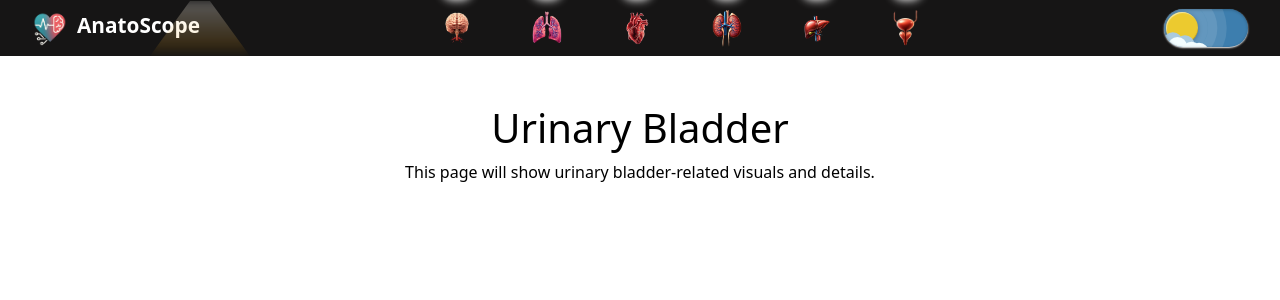
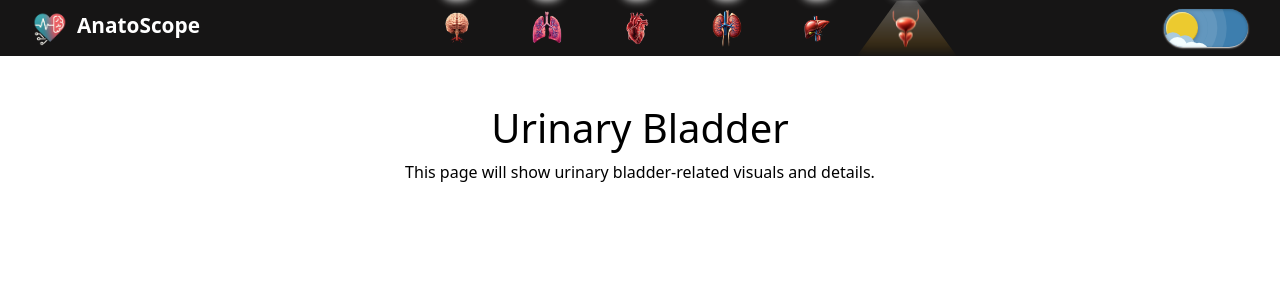
Before and after one commit to Mruday0409/anatoscope, a React (Vite) app: page /UrinaryBladder in a window 1280 px wide. Shown: the top 300 px of the page. Built offline with nearby package versions, Linux system fonts and the light colour scheme.

Commit message:
Update OrganNavbar.jsx

```diff
--- a/src/components/OrganNavbar.jsx
+++ b/src/components/OrganNavbar.jsx
@@ -19,7 +19,7 @@ const organs = [
   { name: "Heart", icon: heartIcon, path: "/heart" },
   { name: "Kidney", icon: kidneyIcon, path: "/kidney" },
   { name: "Liver", icon: liverIcon, path: "/liver" },
-  { name: "Urinary Bladder", icon: bladderIcon, path: "/urinary-bladder" },
+  { name: "Urinary Bladder", icon: bladderIcon, path: "/UrinaryBladder" },
 ];
 
 const OrganNavbar = () => {
```
